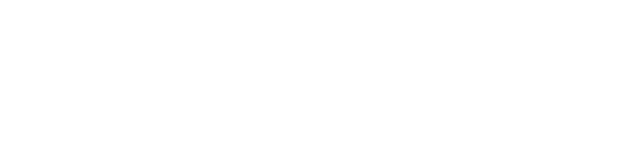
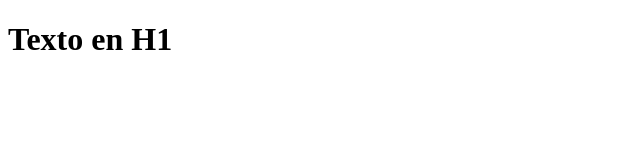
Before and after one commit to g3rmanikus/Hola-Mundo, a plain HTML site: page index.html in a window 1280 px wide. Shown: the whole page, without its empty margins (0-640 px from the left). Drawn offline with Linux system fonts and the light colour scheme.

Commit message:
agregue texto en hq

```diff
--- a/index.html
+++ b/index.html
@@ -7,7 +7,7 @@
     <title>Document</title>
 </head>
 <body>
-    <title>"Aqui titulo Hola Munco en git desde pc"</title>
-
+    <title>"Aqui titulo Hola Mundo en git desde pc"</title>
+    <h1>Texto en H1</h1>
 </body>
 </html>
```
